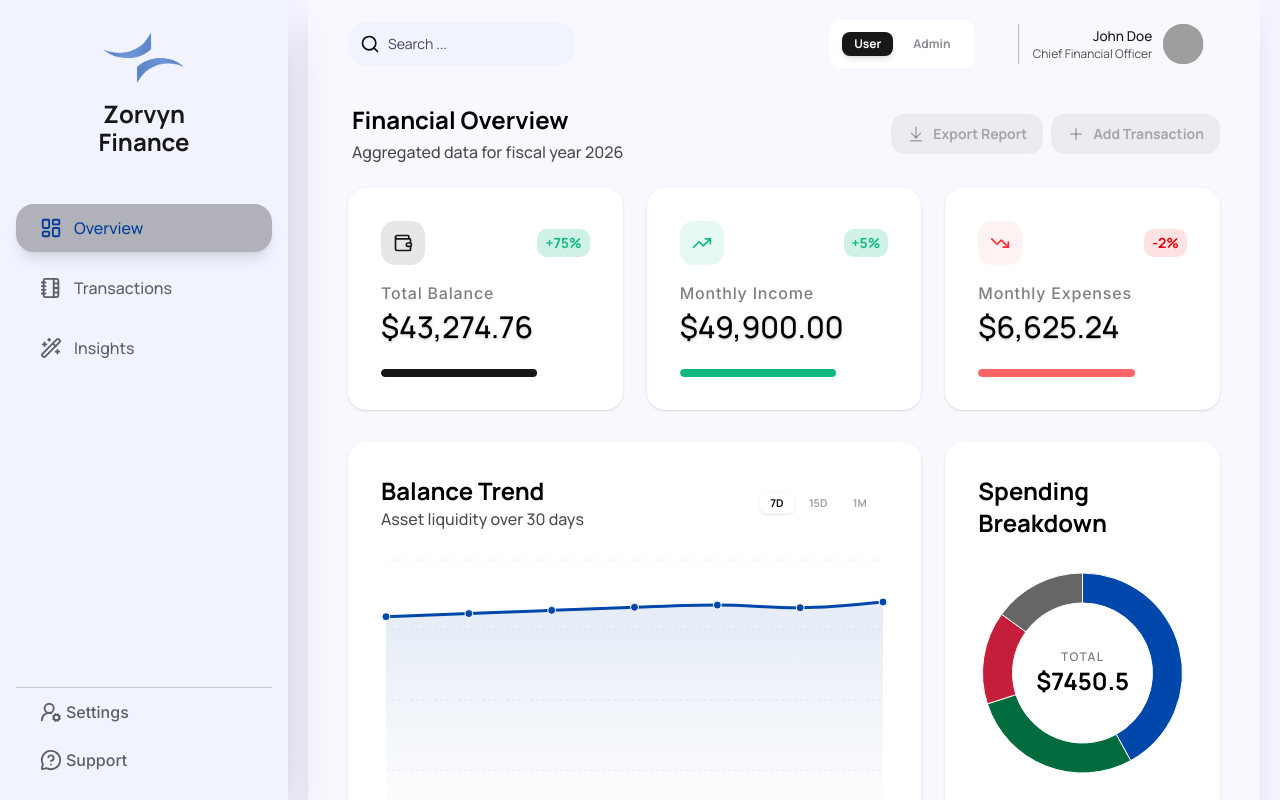
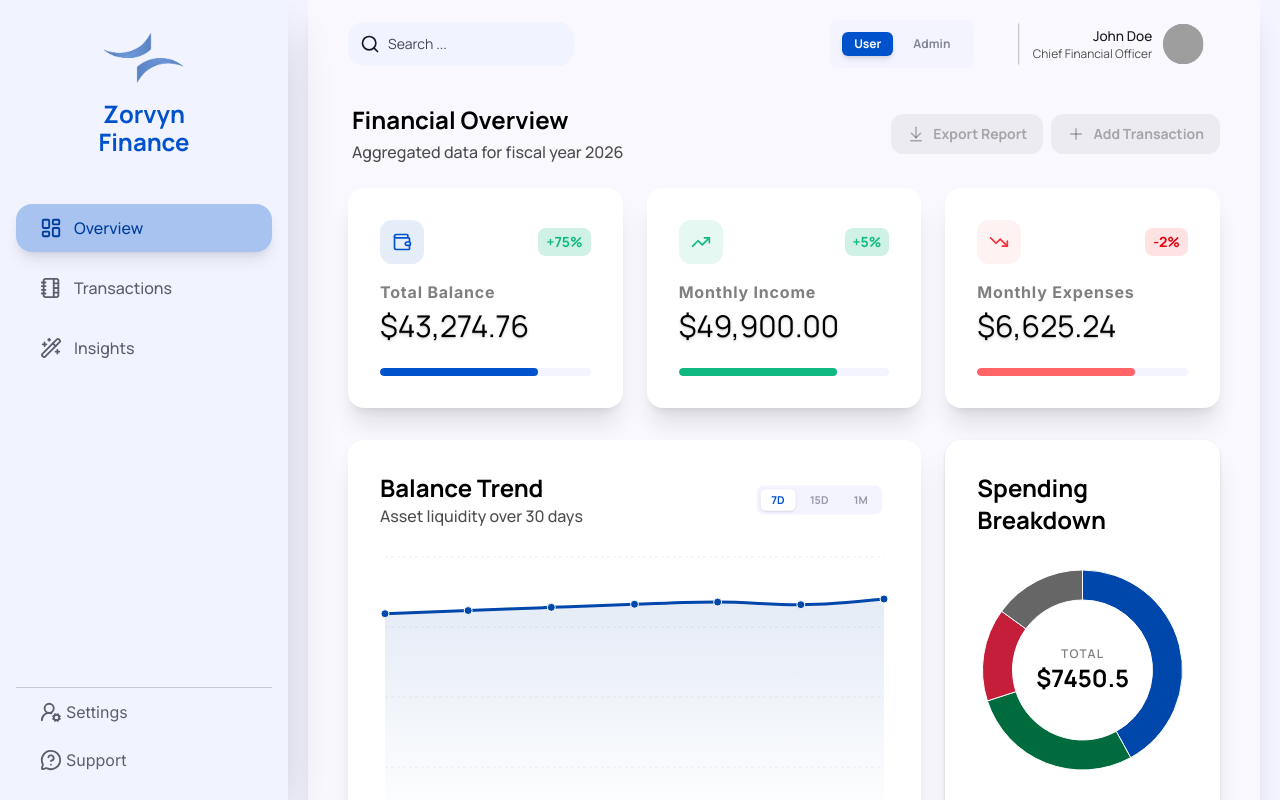
Before and after one commit to dibbockb/zorvyn-finance, a React (Vite) app: page / in a window 1280 px wide. Built offline with nearby package versions, Linux system fonts and the light colour scheme; grey boxes are pictures that could not be loaded.

Commit message:
Initialized Shadcn

```diff
--- a/src/App.css
+++ b/src/App.css
@@ -2,9 +2,6 @@
 @import "tailwindcss";
 @import "tw-animate-css";
 @import "shadcn/tailwind.css";
-@import "@fontsource-variable/inter";
-
-@custom-variant dark (&:is(.dark *));
 
 @theme {
     --color-primary: oklch(0.4802 0.2012 260.48);
@@ -12,27 +9,45 @@
     --color-tertiary: oklch(0.6959 0.1491 162.48);
     --color-neutral: oklch(0.2103 0.0294 266.12);
     --color-background: oklch(0.9696 0.0147 281.96);
+
+    --color-border: var(--border);
+    --color-input: var(--input);
+    --color-ring: var(--ring);
+    --color-primary-foreground: var(--primary-foreground);
 }
 
-.manrope {
-    font-family: "Manrope", sans-serif;
-    font-optical-sizing: auto;
-    font-weight: 500;
-    font-style: normal;
-}
+:root {
+    --background: 281.96 1.47% 96.96%;
+    --foreground: 266.12 2.94% 21.03%;
 
-.inter {
-    font-family: "Inter", sans-serif;
-    font-optical-sizing: auto;
-    font-weight: 500;
-    font-style: normal;
-}
+    --primary: 260.48 20.12% 48.02%;
+    --primary-foreground: 0 0% 100%;
 
-.inter-bold {
-    font-family: "Inter", sans-serif;
-    font-optical-sizing: auto;
-    font-weight: 600;
-    font-style: normal;
+    --secondary: 258.99 3.28% 37.26%;
+    --secondary-foreground: 0 0% 100%;
+
+    --tertiary: 162.48 14.91% 69.59%;
+
+    --card: 0 0% 100%;
+    --card-foreground: 266.12 2.94% 21.03%;
+
+    --popover: 0 0% 100%;
+    --popover-foreground: 266.12 2.94% 21.03%;
+
+    --muted: 281.96 1.47% 90%;
+    --muted-foreground: 266.12 2.94% 40%;
+
+    --accent: 260.48 20.12% 95%;
+    --accent-foreground: 260.48 20.12% 48.02%;
+
+    --destructive: 0 84.2% 60.2%;
+    --destructive-foreground: 0 0% 98%;
+
+    --border: 0 0% 92%;
+    --input: 0 0% 92%;
+    --ring: 260.48 20.12% 48.02%;
+
+    --radius: 0.75rem;
 }
 
 * {
@@ -41,128 +56,13 @@
 
 body {
     background-color: oklch(0.9696 0.0147 281.96);
+    color: oklch(0.2103 0.0294 266.12);
 }
 
-@theme inline {
-    --font-heading: var(--font-sans);
-    --font-sans: 'Inter Variable', sans-serif;
-    --color-sidebar-ring: var(--sidebar-ring);
-    --color-sidebar-border: var(--sidebar-border);
-    --color-sidebar-accent-foreground: var(--sidebar-accent-foreground);
-    --color-sidebar-accent: var(--sidebar-accent);
-    --color-sidebar-primary-foreground: var(--sidebar-primary-foreground);
-    --color-sidebar-primary: var(--sidebar-primary);
-    --color-sidebar-foreground: var(--sidebar-foreground);
-    --color-sidebar: var(--sidebar);
-    --color-chart-5: var(--chart-5);
-    --color-chart-4: var(--chart-4);
-    --color-chart-3: var(--chart-3);
-    --color-chart-2: var(--chart-2);
-    --color-chart-1: var(--chart-1);
-    --color-ring: var(--ring);
-    --color-input: var(--input);
-    --color-border: var(--border);
-    --color-destructive: var(--destructive);
-    --color-accent-foreground: var(--accent-foreground);
-    --color-accent: var(--accent);
-    --color-muted-foreground: var(--muted-foreground);
-    --color-muted: var(--muted);
-    --color-secondary-foreground: var(--secondary-foreground);
-    --color-secondary: var(--secondary);
-    --color-primary-foreground: var(--primary-foreground);
-    --color-primary: var(--primary);
-    --color-popover-foreground: var(--popover-foreground);
-    --color-popover: var(--popover);
-    --color-card-foreground: var(--card-foreground);
-    --color-card: var(--card);
-    --color-foreground: var(--foreground);
-    --color-background: var(--background);
-    --radius-sm: calc(var(--radius) * 0.6);
-    --radius-md: calc(var(--radius) * 0.8);
-    --radius-lg: var(--radius);
-    --radius-xl: calc(var(--radius) * 1.4);
-    --radius-2xl: calc(var(--radius) * 1.8);
-    --radius-3xl: calc(var(--radius) * 2.2);
-    --radius-4xl: calc(var(--radius) * 2.6);
+.inter {
+    font-family: "Inter", sans-serif;
 }
 
-:root {
-    --background: oklch(1 0 0);
-    --foreground: oklch(0.145 0 0);
-    --card: oklch(1 0 0);
-    --card-foreground: oklch(0.145 0 0);
-    --popover: oklch(1 0 0);
-    --popover-foreground: oklch(0.145 0 0);
-    --primary: oklch(0.205 0 0);
-    --primary-foreground: oklch(0.985 0 0);
-    --secondary: oklch(0.97 0 0);
-    --secondary-foreground: oklch(0.205 0 0);
-    --muted: oklch(0.97 0 0);
-    --muted-foreground: oklch(0.556 0 0);
-    --accent: oklch(0.97 0 0);
-    --accent-foreground: oklch(0.205 0 0);
-    --destructive: oklch(0.577 0.245 27.325);
-    --border: oklch(0.922 0 0);
-    --input: oklch(0.922 0 0);
-    --ring: oklch(0.708 0 0);
-    --chart-1: oklch(0.87 0 0);
-    --chart-2: oklch(0.556 0 0);
-    --chart-3: oklch(0.439 0 0);
-    --chart-4: oklch(0.371 0 0);
-    --chart-5: oklch(0.269 0 0);
-    --radius: 0.625rem;
-    --sidebar: oklch(0.985 0 0);
-    --sidebar-foreground: oklch(0.145 0 0);
-    --sidebar-primary: oklch(0.205 0 0);
-    --sidebar-primary-foreground: oklch(0.985 0 0);
-    --sidebar-accent: oklch(0.97 0 0);
-    --sidebar-accent-foreground: oklch(0.205 0 0);
-    --sidebar-border: oklch(0.922 0 0);
-    --sidebar-ring: oklch(0.708 0 0);
+.manrope {
+    font-family: "Manrope", sans-serif;
 }
-
-.dark {
-    --background: oklch(0.145 0 0);
-    --foreground: oklch(0.985 0 0);
-    --card: oklch(0.205 0 0);
-    --card-foreground: oklch(0.985 0 0);
-    --popover: oklch(0.205 0 0);
-    --popover-foreground: oklch(0.985 0 0);
-    --primary: oklch(0.922 0 0);
-    --primary-foreground: oklch(0.205 0 0);
-    --secondary: oklch(0.269 0 0);
-    --secondary-foreground: oklch(0.985 0 0);
-    --muted: oklch(0.269 0 0);
-    --muted-foreground: oklch(0.708 0 0);
-    --accent: oklch(0.269 0 0);
-    --accent-foreground: oklch(0.985 0 0);
-    --destructive: oklch(0.704 0.191 22.216);
-    --border: oklch(1 0 0 / 10%);
-    --input: oklch(1 0 0 / 15%);
-    --ring: oklch(0.556 0 0);
-    --chart-1: oklch(0.87 0 0);
-    --chart-2: oklch(0.556 0 0);
-    --chart-3: oklch(0.439 0 0);
-    --chart-4: oklch(0.371 0 0);
-    --chart-5: oklch(0.269 0 0);
-    --sidebar: oklch(0.205 0 0);
-    --sidebar-foreground: oklch(0.985 0 0);
-    --sidebar-primary: oklch(0.488 0.243 264.376);
-    --sidebar-primary-foreground: oklch(0.985 0 0);
-    --sidebar-accent: oklch(0.269 0 0);
-    --sidebar-accent-foreground: oklch(0.985 0 0);
-    --sidebar-border: oklch(1 0 0 / 10%);
-    --sidebar-ring: oklch(0.556 0 0);
-}
-
-@layer base {
-  * {
-    @apply border-border outline-ring/50;
-    }
-  body {
-    @apply bg-background text-foreground;
-    }
-  html {
-    @apply font-sans;
-    }
-}
--- a/src/Components/Charts/BalanceChart.tsx
+++ b/src/Components/Charts/BalanceChart.tsx
@@ -8,7 +8,7 @@
     const [activePeriod, setActivePeriod] = useState<Period>('7D');
 
     return (
-        <div className="bg-white p-4 lg:p-8 rounded-2xl shadow-sm border border-secondary/5 h-full flex flex-col">
+        <div className="bg-white p-4 lg:p-8 rounded-2xl h-full flex flex-col shadow-xl">
             <div className="flex justify-between items-center mb-6">
                 <div className="">
                     <h3 className="text-black font-bold text-sm  lg:text-2xl ">Balance Trend</h3>
@@ -48,7 +48,7 @@
                             tick={{ fill: '#434654', fontSize: 10, fontWeight: 700 }}
                             dy={10}
                         />
-                        <YAxis hide />   {/* Simplified for now */}
+                        <YAxis hide />
                         <Tooltip
                             contentStyle={{
                                 borderRadius: '12px',
--- a/src/Components/Charts/RecentTransactions.tsx
+++ b/src/Components/Charts/RecentTransactions.tsx
@@ -15,7 +15,7 @@
     }
 
     return (
-        <div className="bg-white p-6 rounded-2xl shadow-sm border border-secondary/5 h-full">
+        <div className="bg-white p-6 rounded-2xl shadow-sm h-full">
             <div className="flex justify-between items-center mb-6">
                 <h3 className="text-black font-bold text-xl">Recent Transactions</h3>
                 <Link to={"/transactions"} className="text-primary text-sm font-bold px-2 py-1 rounded text-sm text-primary font-bold hover:bg-[#E2E8FC] transition-all duration-100 ease-in-out">View All</Link>
--- a/src/Components/Charts/SpendingBreakdown.tsx
+++ b/src/Components/Charts/SpendingBreakdown.tsx
@@ -6,7 +6,7 @@
     const total = SUMMARY_STATS.monthlyExpenses;
 
     return (
-        <div className="bg-white p-4 lg:p-8 rounded-2xl shadow-sm border border-secondary/5 h-full flex flex-col">
+        <div className="bg-white p-4 lg:p-8 rounded-2xl shadow-sm h-full flex flex-col">
             <h3 className="text-black font-bold text-sm  lg:text-2xl mb-6">Spending Breakdown</h3>
 
             <div className="relative flex items-center justify-center" style={{ height: 220 }}>
--- a/src/Components/Dashboard/Dashboard.tsx
+++ b/src/Components/Dashboard/Dashboard.tsx
@@ -14,10 +14,10 @@
                 <div className="lg:col-span-2">
                     <BalanceChart />
                 </div>
-                <div className="lg:col-span-1">
+                <div className="lg:col-span-1 shadow-xl">
                     <SpendingBreakdown />
                 </div>
-                <div className="lg:col-span-3">
+                <div className="lg:col-span-3 shadow-xl">
                     <RecentTransactions></RecentTransactions>
                 </div>
             </div>
--- a/src/Components/Statcard/StatCard.tsx
+++ b/src/Components/Statcard/StatCard.tsx
@@ -26,7 +26,7 @@
     };
 
     return (
-        <div className="bg-white p-4 lg:p-8 rounded-2xl shadow-sm border border-secondary/5 flex flex-col gap-4 hover:shadow-md transition-all">
+        <div className="bg-white p-4 lg:p-8 rounded-2xl shadow-xl flex flex-col gap-4 hover:shadow-md transition-all">
             <div className="flex justify-between items-center">
                 <div className={`p-3 rounded-xl ${bgColors[type]}`}>
                     {icons[type]}
--- a/src/Components/TransactionsList/TransactionsList.tsx
+++ b/src/Components/TransactionsList/TransactionsList.tsx
@@ -104,8 +104,8 @@
 
             <div className="flex flex-col lg:flex-row gap-6 pt-8 ">
                 {/* ///filters */}
-                <div className="flex-1  bg-white p-6 rounded-3xl shadow-sm border border-black/5 flex flex-wrap justify-center lg:justify-start items-center  gap-8">
-                    <div className="flex flex-col gap-2">
+                <div className="flex-1  bg-white p-6 rounded-3xl shadow-md flex flex-wrap justify-center lg:justify-start items-center  gap-8">
+                    <div className="flex flex-col gap-2 ">
                         <label className="text-[10px] font-black uppercase text-black/40 tracking-widest text-center lg:text-start lg:pl-1">Date Range</label>
                         <div className="relative group">
                             <select
@@ -165,12 +165,12 @@
 
 
             {/* ///table */}
-            <div className="mt-8">
+            <div className="mt-8 ">
                 {/* Desktop View: Traditional Table */}
-                <div className="hidden md:block bg-white rounded-3xl border border-black/5 shadow-sm overflow-hidden">
-                    <table className="w-full text-left border-collapse">
+                <div className="hidden md:block bg-white rounded-3xl  shadow-sm overflow-hidden">
+                    <table className="w-full text-left">
                         <thead>
-                            <tr className="border-b border-black/5">
+                            <tr className="border-b border-black/10">
                                 <th className="px-8 py-5 text-[10px] font-black uppercase text-black/30 tracking-widest">Date</th>
                                 <th className="px-8 py-5 text-[10px] font-black uppercase text-black/30 tracking-widest">Description</th>
                                 <th className="px-8 py-5 text-[10px] font-black uppercase text-black/30 tracking-widest text-right">Amount</th>
```
